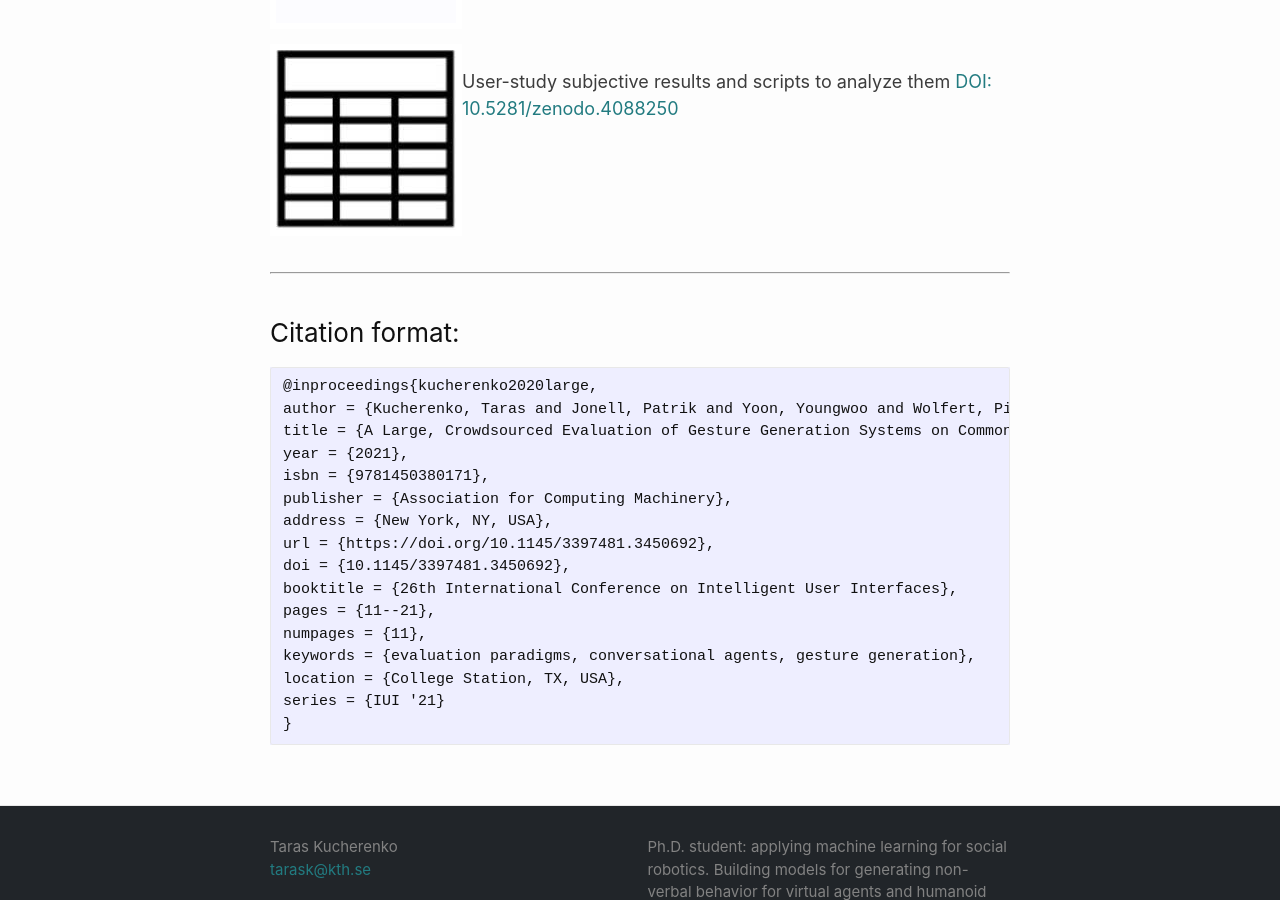
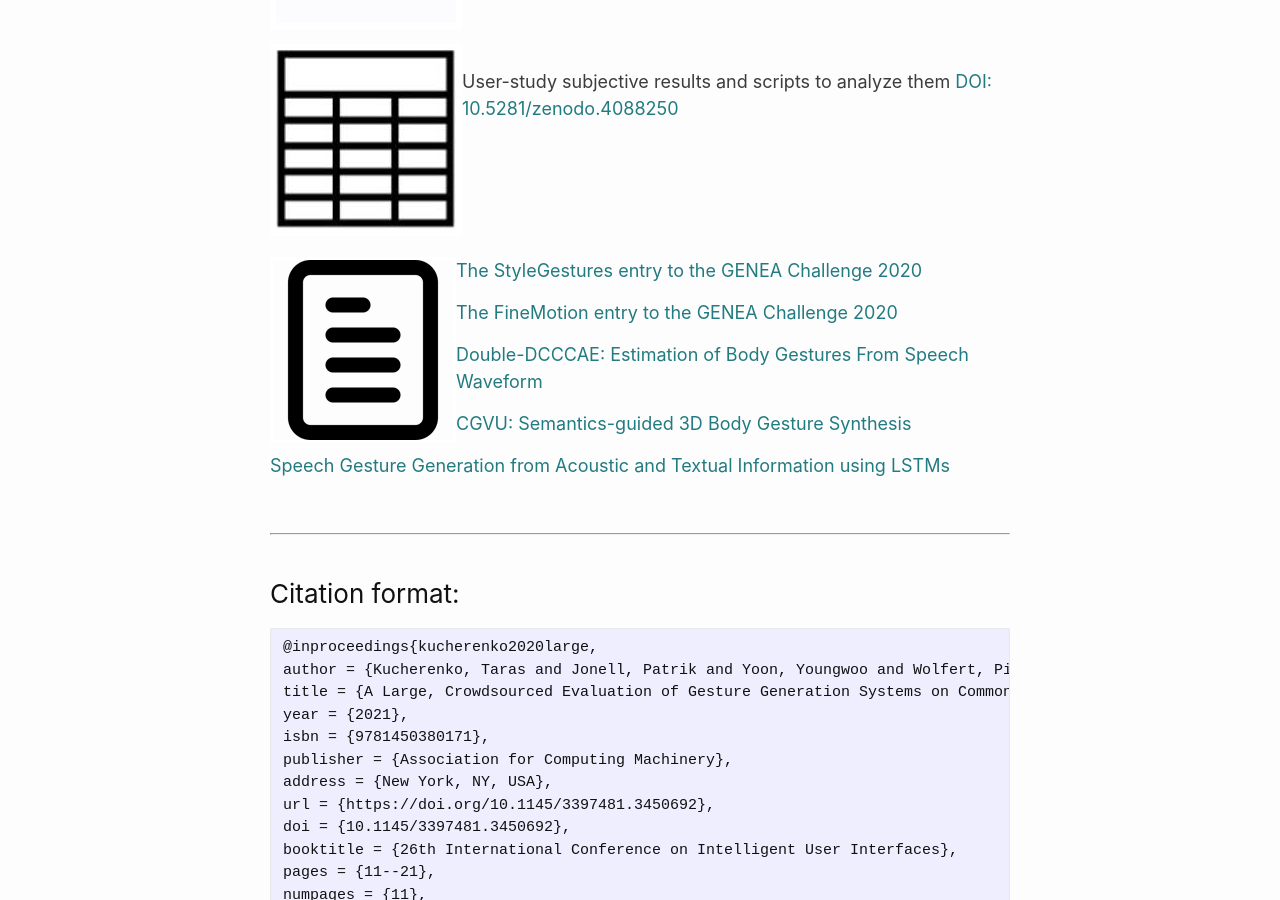
Before and after one commit to Svito-zar/Svito-zar.github.io, a Jekyll site: the page built from _posts/2021-07-26-GENEA_challenge.md, in a window 1280 px wide and 900 px high, scrolled down 2492 px. Built offline with Jekyll 4.4.1, drawn with Linux system fonts in a browser that asks for light colours.

Commit message:
Finalize the GENEA page

```diff
--- a/_posts/2021-07-26-GENEA_challenge.md
+++ b/_posts/2021-07-26-GENEA_challenge.md
@@ -68,6 +68,16 @@ Co-speech gestures, gestures that accompany speech, play an important role in hu
 <br>
 <br>
 <br>
+<br>
+</div>
+
+<div style="text-align:left">
+<img style="float: left; border: 3px solid white;" src="../assets/paper_icon.png" >
+<p style="font-size: 18px;"> <a href="https://zenodo.org/record/4088600"> The StyleGestures entry to the GENEA Challenge 2020   </a> </p>
+<p style="font-size: 18px;"> <a href="https://zenodo.org/record/4088609"> The FineMotion entry to the GENEA Challenge 2020  </a> </p>
+<p style="font-size: 18px;"> <a href="https://ieeexplore.ieee.org/abstract/document/9414660"> Double-DCCCAE: Estimation of Body Gestures From Speech Waveform  </a> </p>
+<p style="font-size: 18px;"> <a href="https://zenodo.org/record/4090879"> CGVU: Semantics-guided 3D Body Gesture Synthesis </a> </p>
+<p style="font-size: 18px;"> <a href="https://ieeexplore.ieee.org/abstract/document/9454931"> Speech Gesture Generation from Acoustic and Textual Information using LSTMs  </a> </p>
 </div>
 
 &nbsp;
```
Also changed, not shown: assets/paper_icon.png (added).
